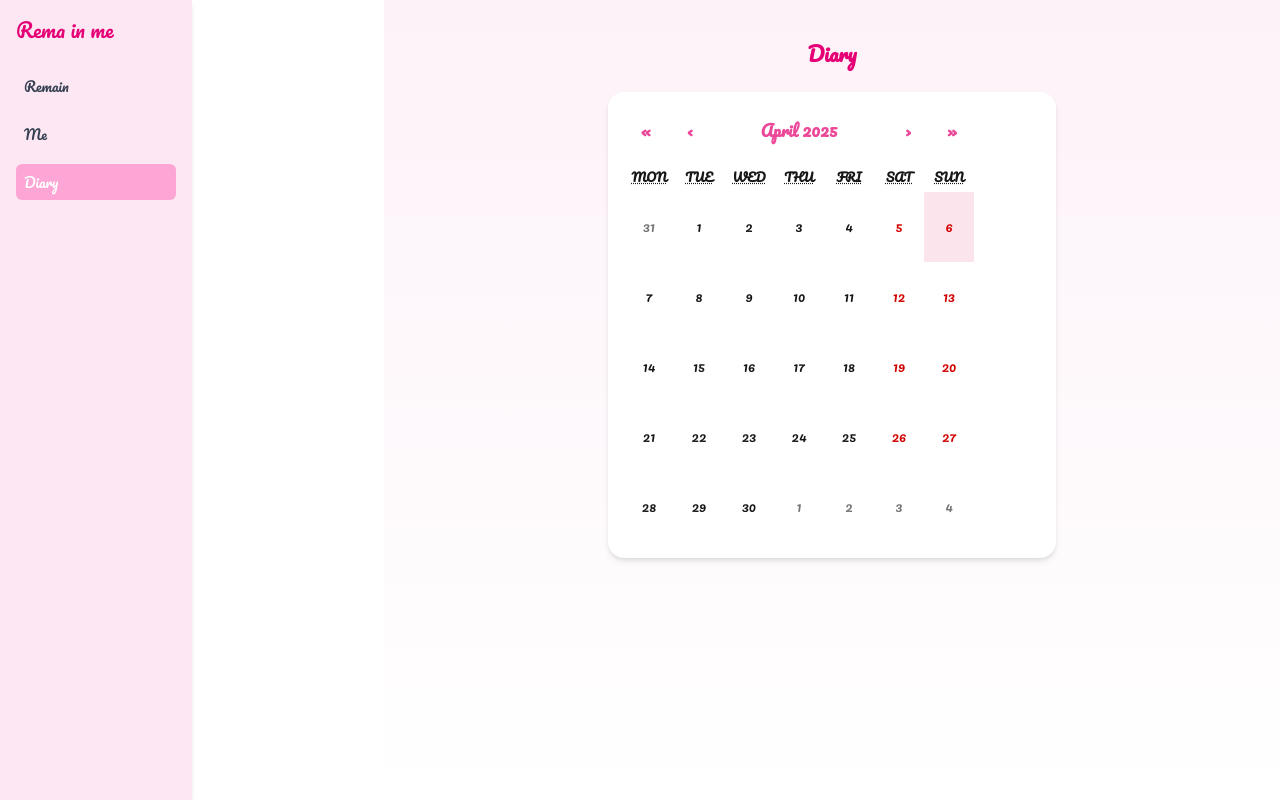
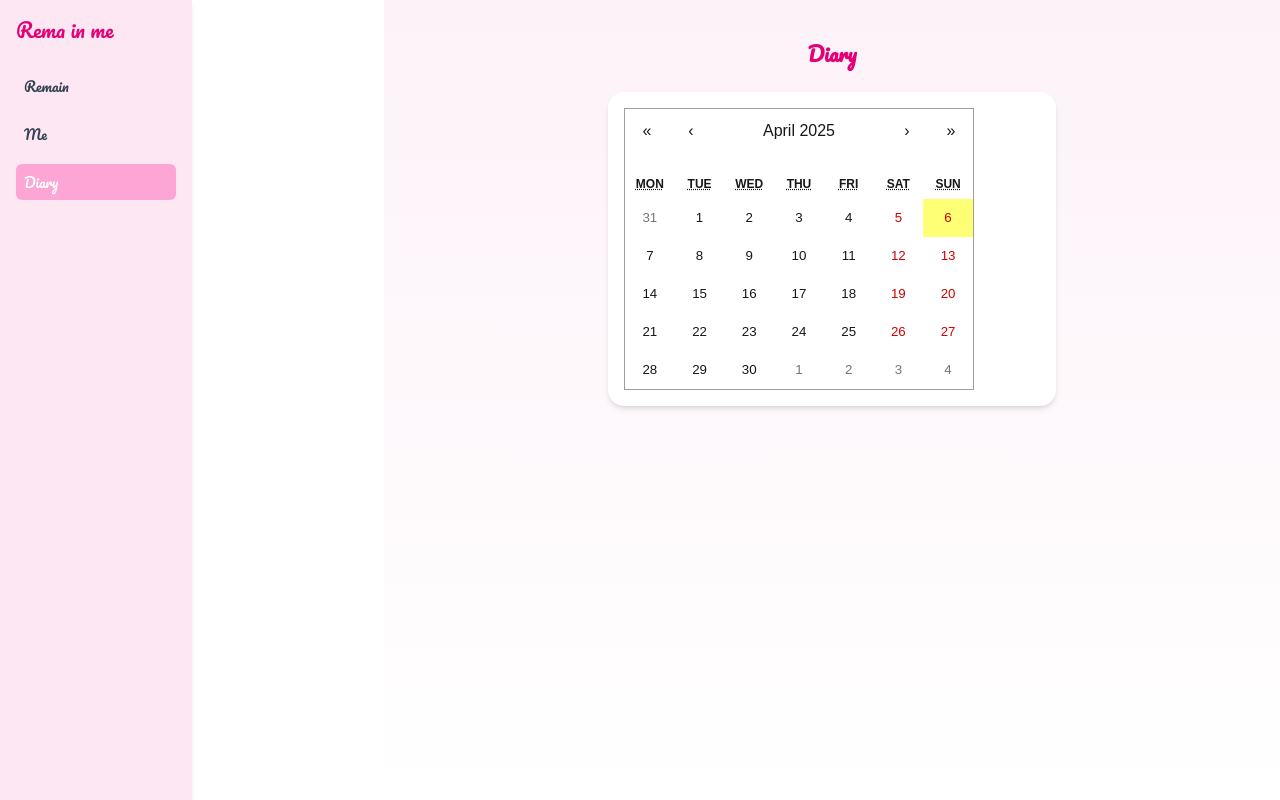
Before and after one commit to Juice-kudo/rema-in-me, a Next.js app: page /history in a window 1280 px wide. Built offline with nearby package versions, Linux system fonts and the light colour scheme; no server answers.

Commit message:
react 버전 일치

```diff
--- a/app/history/page.tsx
+++ b/app/history/page.tsx
@@ -3,7 +3,7 @@
 import { useEffect, useState } from "react";
 import Calendar from "react-calendar";
 import "react-calendar/dist/Calendar.css";
-import "@/styles/custom-calendar.css"; // 색상 정의한 CSS
+import "@/styles/custom-calendar.css";
 
 import { auth, db } from "@/lib/firebase";
 import { collection, getDocs, doc, getDoc } from "firebase/firestore";
@@ -19,6 +19,7 @@ export default function HistoryPage() {
       if (!user) return;
 
       const snapshot = await getDocs(collection(db, "users", user.uid, "diaries"));
+
       const data: { [key: string]: string } = {};
       snapshot.forEach((doc) => {
         const { emotion } = doc.data();
@@ -51,13 +52,19 @@ export default function HistoryPage() {
 
   const emotionToLevel = (emo: string) => {
     switch (emo) {
-      case "😊": return "level-5";
-      case "🥹": return "level-4";
-      case "🤔": return "level-3";
-      case "😢": return "level-2";
+      case "😊":
+        return "level-5";
+      case "🥹":
+        return "level-4";
+      case "🤔":
+        return "level-3";
+      case "😢":
+        return "level-2";
       case "😨":
-      case "😡": return "level-1";
-      default: return "";
+      case "😡":
+        return "level-1";
+      default:
+        return "";
     }
   };
 
@@ -80,15 +87,14 @@ export default function HistoryPage() {
       </div>
 
       {selectedDiary && selectedDate && (
-        <div className="mt-6 max-w-md mx-auto p-4 bg-white/80 backdrop-blur rounded-xl shadow text-left text-sm break-words whitespace-pre-wrap">
+        <div className="mt-6 max-w-md mx-auto p-4 bg-white/80 backdrop-blur rounded-xl shadow text-left text-sm whitespace-pre-wrap break-words overflow-auto">
           <div className="text-pink-500 font-bold mb-2">
             📅 {selectedDate.toLocaleDateString("ko-KR")}
           </div>
           <div className="text-xl mb-2">{selectedDiary.emotion}</div>
-          <div className="text-gray-700 whitespace-pre-wrap break-words text-sm leading-relaxed">
+          <div className="text-gray-700 leading-relaxed text-sm">
             {selectedDiary.entry}
           </div>
-
         </div>
       )}
     </div>
--- a/package.json
+++ b/package.json
@@ -19,7 +19,7 @@
     "openai": "^4.88.0",
     "react": "^19.1.0",
     "react-calendar": "^5.1.0",
-    "react-dom": "^19.0.0",
+    "react-dom": "^19.1.0",
     "react-simple-typewriter": "^5.0.1"
   },
   "devDependencies": {
--- a/styles/custom-calendar.css
+++ b/styles/custom-calendar.css
@@ -1,27 +1,20 @@
-/* custom-calendar.css */
-
-.react-calendar {
-    border: none;
-    font-family: 'Pacifico', cursive;
-    background-color: transparent;
-  }
-
-  .react-calendar__tile {
-    height: 70px;
-    transition: all 0.3s ease;
-  }
-
-  .react-calendar__tile--now {
-    background-color: #fce4ec;
-  }
-
-  .react-calendar__tile--active {
-    background-color: #f8bbd0 !important;
-    color: white;
-  }
-
-  .react-calendar__navigation {
-    margin-bottom: 10px;
-    font-weight: bold;
-    color: #ec4899;
-  }
+.react-calendar__tile.level-5 {
+  background-color: #fbb6ce !important;
+  border-radius: 9999px;
+}
+.react-calendar__tile.level-4 {
+  background-color: #fcd5e4 !important;
+  border-radius: 9999px;
+}
+.react-calendar__tile.level-3 {
+  background-color: #fde2ef !important;
+  border-radius: 9999px;
+}
+.react-calendar__tile.level-2 {
+  background-color: #fff0f5 !important;
+  border-radius: 9999px;
+}
+.react-calendar__tile.level-1 {
+  background-color: #ffffff !important;
+  border-radius: 9999px;
+}
```
Also changed, not shown: app/styles/custom-calendar.css (deleted, +0 -26 lines), 1 other file (tests, documents, lock files or other folders).
